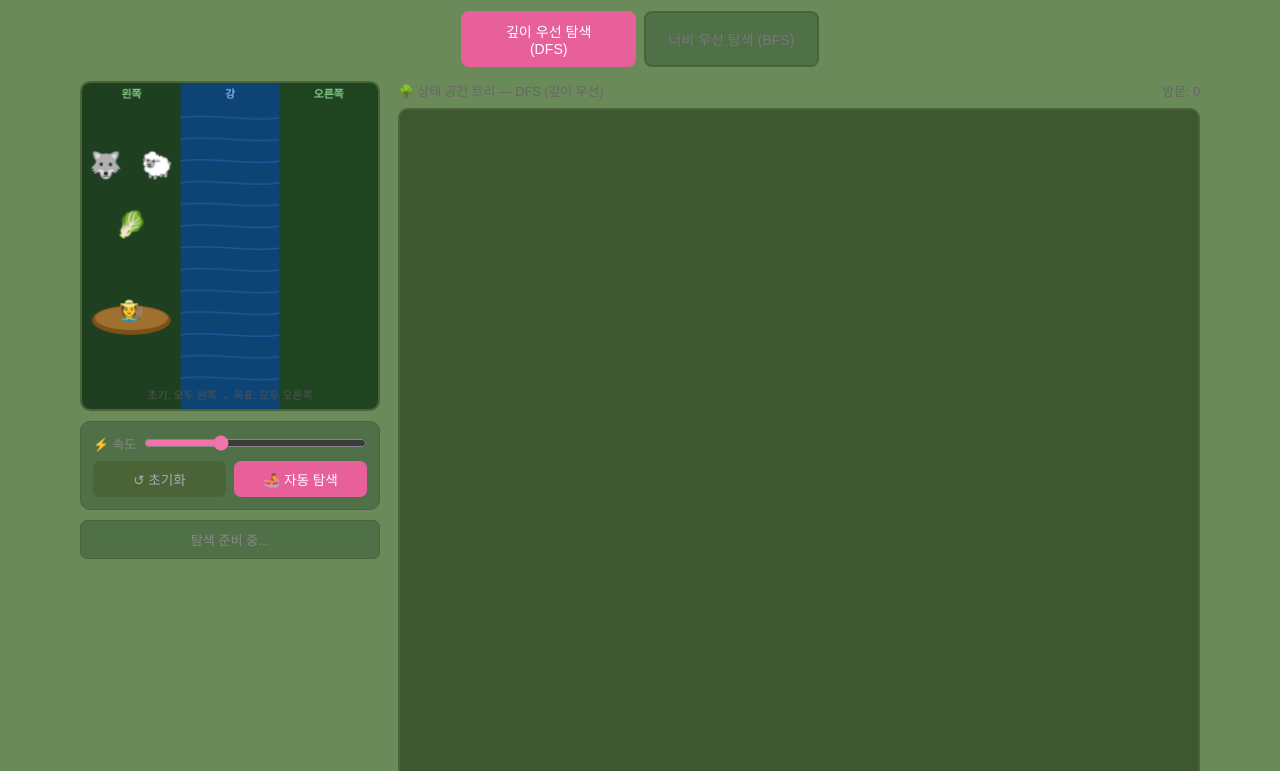
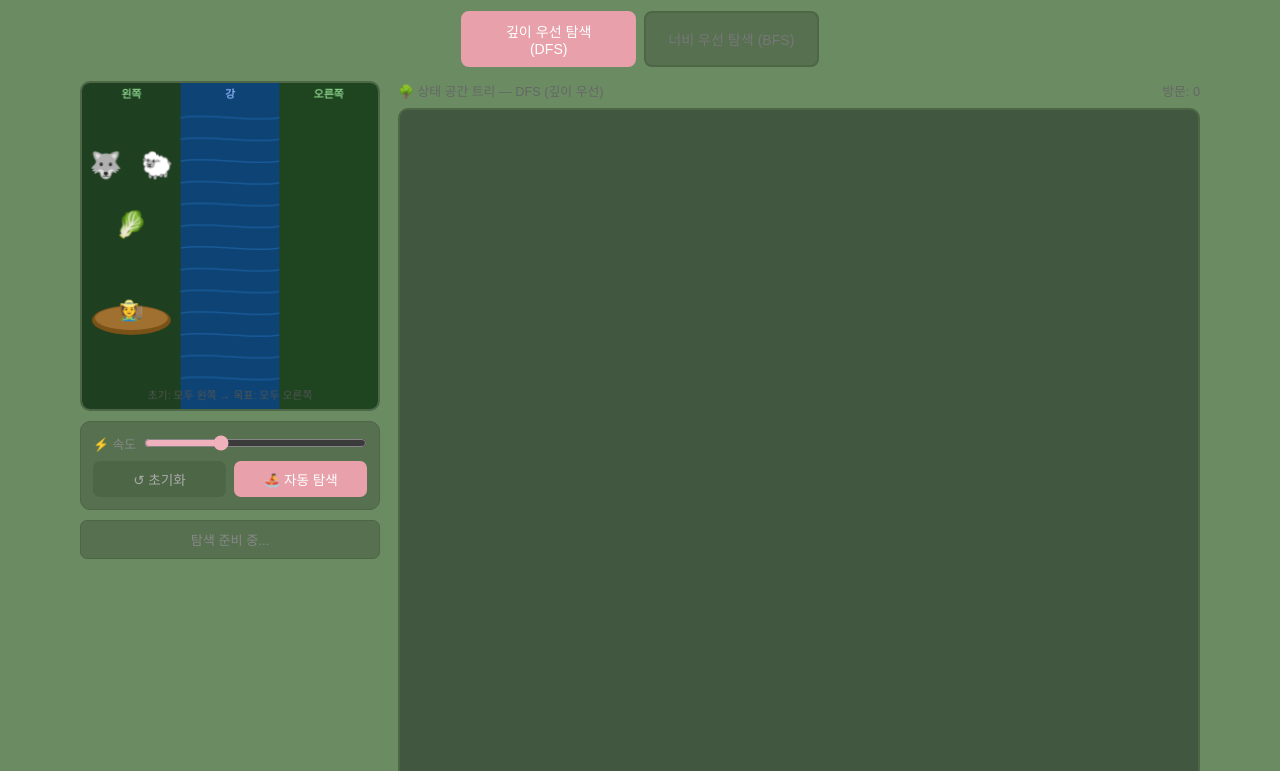
Before and after one commit to 8laos/river-crossing-viz, a plain HTML site: page index.html in a window 1280 px wide. Shown: the part 80-851 px from the top of the page. Drawn offline with Linux system fonts and the light colour scheme; a web font is replaced by a local one.

Commit message:
새 컬러 팔레트(#6b8c63/#e8a0aa/#f2f1df) + KoPub World 돋움 폰트 적용

```diff
--- a/index.html
+++ b/index.html
@@ -5,11 +5,21 @@
 <meta name="viewport" content="width=device-width, initial-scale=1.0">
 <title>강 건너기 탐색 시각화</title>
 <style>
+@font-face {
+  font-family: 'KoPub World 돋움';
+  src: url('https://cdn.jsdelivr.net/gh/projectnoonnu/noonfonts_2102_ko@1.0/KoPubWorldDotumMedium.woff') format('woff');
+  font-weight: 400;
+}
+@font-face {
+  font-family: 'KoPub World 돋움';
+  src: url('https://cdn.jsdelivr.net/gh/projectnoonnu/noonfonts_2102_ko@1.0/KoPubWorldDotumBold.woff') format('woff');
+  font-weight: 700;
+}
 * { box-sizing: border-box; margin: 0; padding: 0; }
 body {
-  background: #6b8a5a;
-  color: #e2e2e8;
-  font-family: 'Malgun Gothic','Apple SD Gothic Neo',sans-serif;
+  background: #6b8c63;
+  color: #f2f1df;
+  font-family: 'KoPub World 돋움', 'Malgun Gothic', sans-serif;
   min-height: 100vh;
   display: flex;
   flex-direction: column;
@@ -17,36 +27,36 @@ body {
   padding: 20px 16px;
   gap: 14px;
 }
-h1 { font-size: 1.15rem; color: #fff5d0; }
+h1 { font-size: 1.15rem; color: #f2f1df; }
 .subtitle { font-size: .75rem; color: #555; }
 .tabs { display: flex; gap: 8px; }
 .tab {
-  padding: 8px 22px; border: 2px solid #4a6438;
+  padding: 8px 22px; border: 2px solid #4d6646;
   border-radius: 8px; cursor: pointer;
   font-size: .88rem; font-family: inherit;
-  background: #507048; color: #777;
+  background: #567050; color: #777;
   transition: all .15s;
 }
-.tab.active { background: #e8609a; border-color: #e8609a; color: #fff; }
+.tab.active { background: #e8a0aa; border-color: #e8a0aa; color: #fff; }
 .main { display: flex; gap: 18px; align-items: flex-start; width: 100%; max-width: 1120px; }
 .left  { display: flex; flex-direction: column; gap: 10px; flex-shrink: 0; width: 300px; }
 .right { flex: 1; display: flex; flex-direction: column; gap: 8px; min-width: 0; }
 canvas { border-radius: 10px; display: block; }
-#river { border: 2px solid #4a6438; }
-#tree  { border: 2px solid #4a6438; background: #3d5830; }
-.panel { background: #507048; border: 1px solid #4a6438; border-radius: 10px; padding: 12px; }
+#river { border: 2px solid #4d6646; }
+#tree  { border: 2px solid #4d6646; background: #425740; }
+.panel { background: #567050; border: 1px solid #4d6646; border-radius: 10px; padding: 12px; }
 .speed-row { display:flex; align-items:center; gap:8px; font-size:.8rem; color:#888; margin-bottom:8px; }
-input[type=range] { flex:1; accent-color:#f272aa; }
+input[type=range] { flex:1; accent-color:#f0b0bc; }
 .btns { display:flex; gap:8px; }
 button { flex:1; padding:8px; border:none; border-radius:7px; cursor:pointer; font-size:.85rem; font-family:inherit; transition:background .15s; }
-#startBtn { background:#e8609a; color:#fff; }
-#startBtn:hover { background:#f272aa; }
-#startBtn:disabled { background:#4a6438; color:#555; cursor:default; }
-#resetBtn { background:#4a6438; color:#aaa; }
-#resetBtn:hover { background:#3d5830; }
+#startBtn { background:#e8a0aa; color:#fff; }
+#startBtn:hover { background:#f0b0bc; }
+#startBtn:disabled { background:#4d6646; color:#555; cursor:default; }
+#resetBtn { background:#4d6646; color:#aaa; }
+#resetBtn:hover { background:#425740; }
 .sbox {
   text-align:center; font-size:.82rem; padding:9px;
-  border-radius:7px; background:#507048; border:1px solid #4a6438;
+  border-radius:7px; background:#567050; border:1px solid #4d6646;
   color:#888; min-height:36px; display:flex; align-items:center; justify-content:center;
 }
 .sbox.ok { color:#4ade80; background:#0a2018; border-color:#1a5030; }
```
